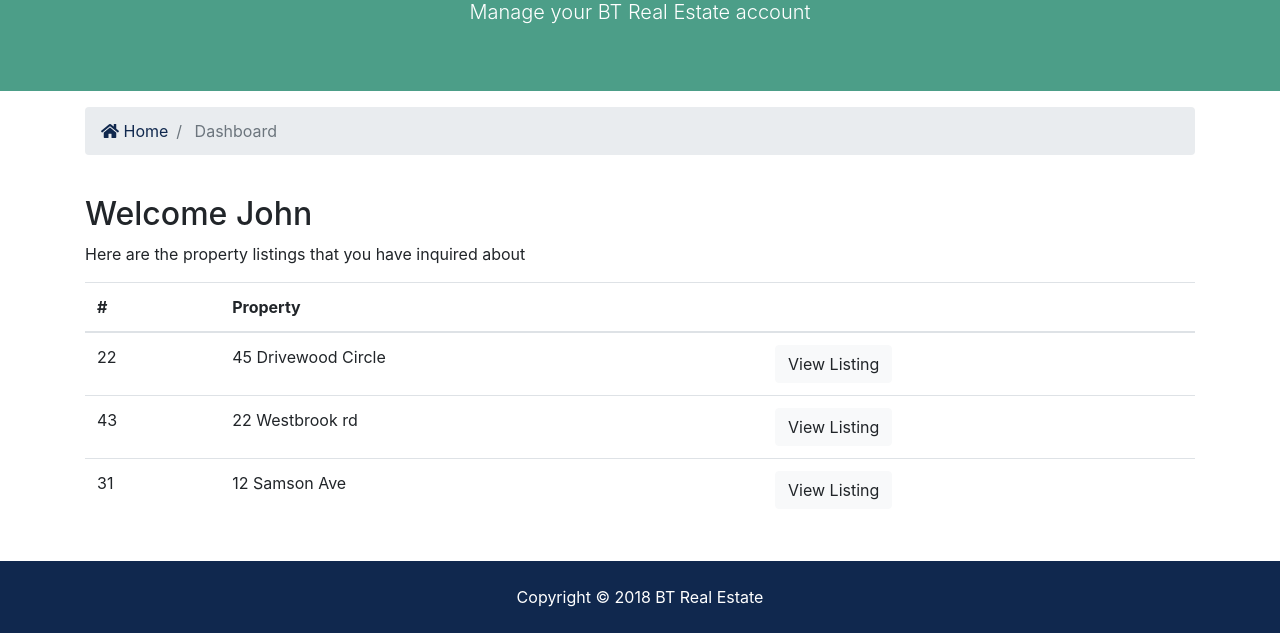
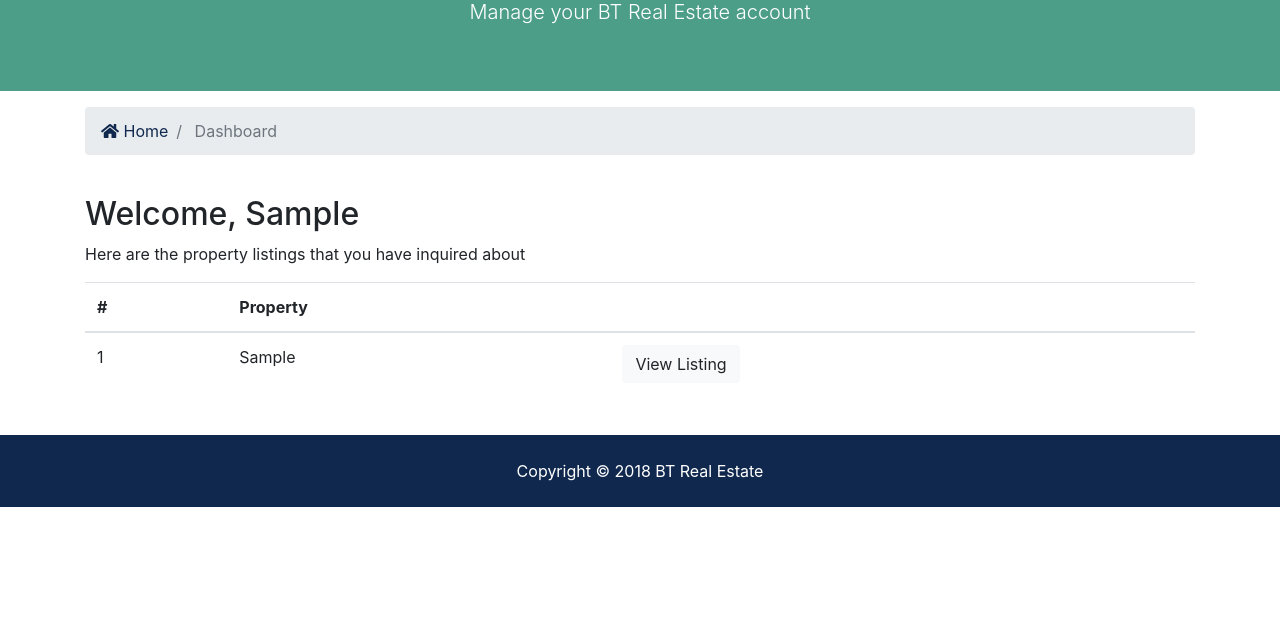
Before and after one commit to IINamelessII/btre, a Django app: page /accounts/dashboard in a window 1280 px wide. Shown: the part 254-887 px from the top of the page. After the commit the page ends 761 px from the top, so only its background shows below. Run offline with Django 3.2, Linux system fonts and the light colour scheme; a user stored in the database is signed in; tables that the repository leaves empty hold one stand-in row (values such as "Sample post"); parts of the project's set-up code (start-up, migrations or seed data) failed here and were passed over; some libraries are stand-ins or nearby versions.

Commit message:
Add inquiries to dashboard

```diff
--- a/accounts/views.py
+++ b/accounts/views.py
@@ -1,6 +1,7 @@
 from django.shortcuts import redirect, render
 from django.contrib import auth, messages
 from django.contrib.auth.models import User
+from contacts.models import Contact
 
 
 def register(request):
@@ -64,5 +65,9 @@ def logout(request):
 
 def dashboard(request):
     if request.user.is_authenticated:
-        return render(request, 'accounts/dashboard.html')
+        user_contacts = Contact.objects.filter(user_id=request.user.id).order_by('-contact_date')
+        context = {
+            'contacts': user_contacts
+        }
+        return render(request, 'accounts/dashboard.html', context)
     return redirect('login')
--- a/contacts/views.py
+++ b/contacts/views.py
@@ -18,7 +18,7 @@ def contact(request):
         # Check if user has made inquiry already
         if request.user.is_authenticated:
             #user_id = request.user.id
-            has_contacted = Contact.objects.all().filter(listing_id=listing_id, user_id=user_id)
+            has_contacted = Contact.objects.filter(listing_id=listing_id, user_id=user_id).exists()
             if has_contacted:
                 messages.error(request, 'You have already made an inquiry for this listing.')
                 return redirect('/listings/' + listing_id)
@@ -33,7 +33,7 @@ def contact(request):
             'There has been inquiry for ' + listing + '. Sign into the admin panel for more info.',
             'theyesornoproject@gmail.com',
             [realtor_email, ],
-            fail_silently=False
+            fail_silently=True
         )
 
         messages.success(request, 'Your request has been submitted, a realtor \
--- a/templates/accounts/dashboard.html
+++ b/templates/accounts/dashboard.html
@@ -41,7 +41,8 @@
         <div class="container">
           <div class="row">
             <div class="col-md-12">
-              <h2>Welcome John</h2>
+              <h2>Welcome, {{ user.first_name }}</h2>
+              {% if contacts %}
                 <p>Here are the property listings that you have inquired about</p>
                 <table class="table">
                   <thead>
@@ -52,29 +53,20 @@
                     </tr>
                   </thead>
                   <tbody>
+                    {% for contact in contacts %}
                       <tr>
-                    <td>22</td>
-                    <td>45 Drivewood Circle</td>
+                        <td>{{ contact.id }}</td>
+                        <td>{{ contact.listing }}</td>
                         <td>
-                      <a class="btn btn-light" href="#">View Listing</a>
+                          <a class="btn btn-light" href="{% url 'listing' contact.listing_id %}">View Listing</a>
                         </td>
                       </tr>
-                  <tr>
-                    <td>43</td>
-                    <td>22 Westbrook rd</td>
-                    <td>
-                      <a class="btn btn-light" href="#">View Listing</a>
-                    </td>
-                  </tr>
-                  <tr>
-                    <td>31</td>
-                    <td>12 Samson Ave</td>
-                    <td>
-                      <a class="btn btn-light" href="#">View Listing</a>
-                    </td>
-                  </tr>
+                    {% endfor %}
                   </tbody>
                 </table>
+              {% else %}
+                <p>You have not made any inquiries</p>
+              {% endif %}
             </div>
           </div>
         </div>
```
Also changed, not shown: btre/settings.py (+10 -2 lines), 1 other file. Lines whose indentation alone changed are shown as unchanged.
